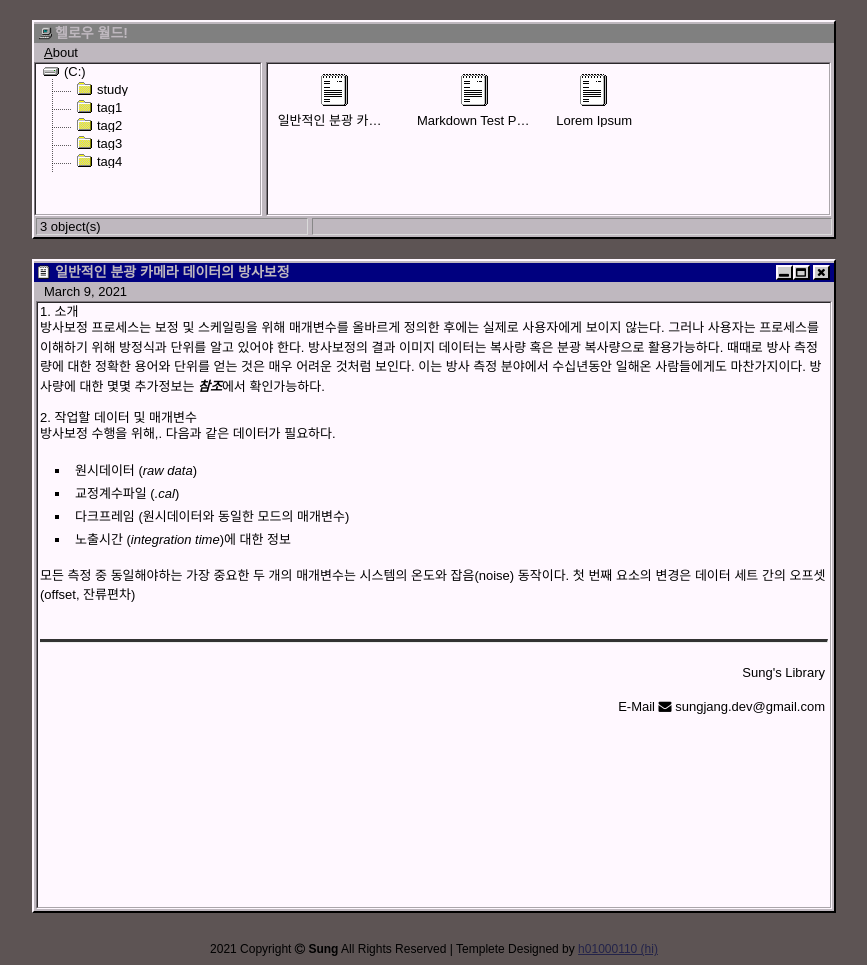
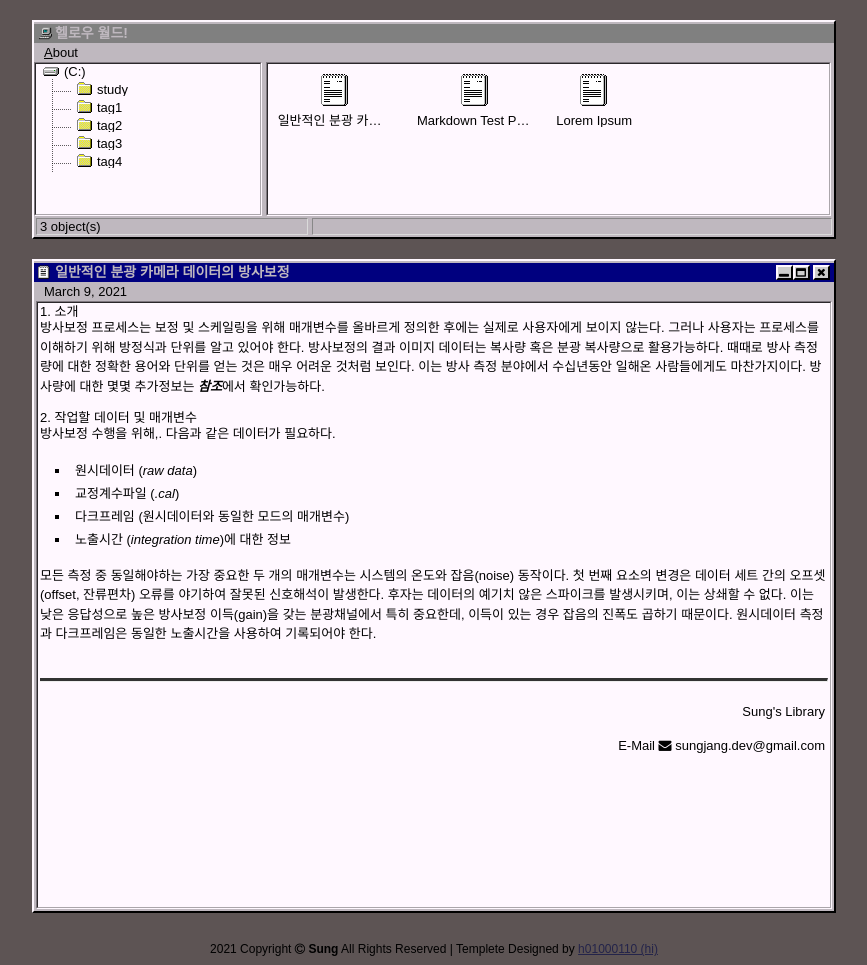
Before and after one commit to sungisaiah/sungisaiah.github.io, a Jekyll site: the page built from _posts/2021-03-09-radiometric-correction.md, in a window 1280 px wide. Shown: the whole page, without its empty margins (206-1073 px from the left). Built offline with Jekyll 4.4.1, drawn with Linux system fonts in a browser that asks for light colours.

Commit message:
Update 2021-03-09-radiometric-correction.md

```diff
--- a/_posts/2021-03-09-radiometric-correction.md
+++ b/_posts/2021-03-09-radiometric-correction.md
@@ -3,6 +3,8 @@ layout: default
 title: "일반적인 분광 카메라 데이터의 방사보정"
 tags: study
 ---
+
+
 #### 1. 소개
 
  방사보정 프로세스는 보정 및 스케일링을 위해 매개변수를 올바르게 정의한 후에는 실제로 사용자에게 보이지 않는다. 그러나 사용자는 프로세스를 이해하기 위해 방정식과 단위를 알고 있어야 한다.
@@ -16,4 +18,4 @@ tags: study
 * 다크프레임 (원시데이터와 동일한 모드의 매개변수)
 * 노출시간 (*integration time*)에 대한 정보
 
-모든 측정 중 동일해야하는 가장 중요한 두 개의 매개변수는 시스템의 온도와 잡음(noise) 동작이다. 첫 번째 요소의 변경은 데이터 세트 간의 오프셋(offset, 잔류편차)
+모든 측정 중 동일해야하는 가장 중요한 두 개의 매개변수는 시스템의 온도와 잡음(noise) 동작이다. 첫 번째 요소의 변경은 데이터 세트 간의 오프셋(offset, 잔류편차) 오류를 야기하여 잘못된 신호해석이 발생한다. 후자는 데이터의 예기치 않은 스파이크를 발생시키며, 이는 상쇄할 수 없다. 이는 낮은 응답성으로 높은 방사보정 이득(gain)을 갖는 분광채널에서 특히 중요한데, 이득이 있는 경우 잡음의 진폭도 곱하기 때문이다. 원시데이터 측정과 다크프레임은 동일한 노출시간을 사용하여 기록되어야 한다.
```
